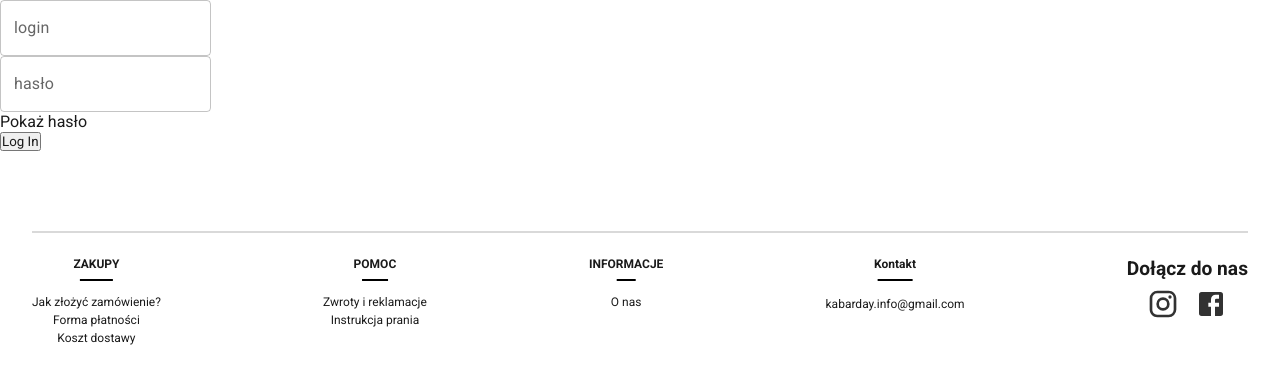
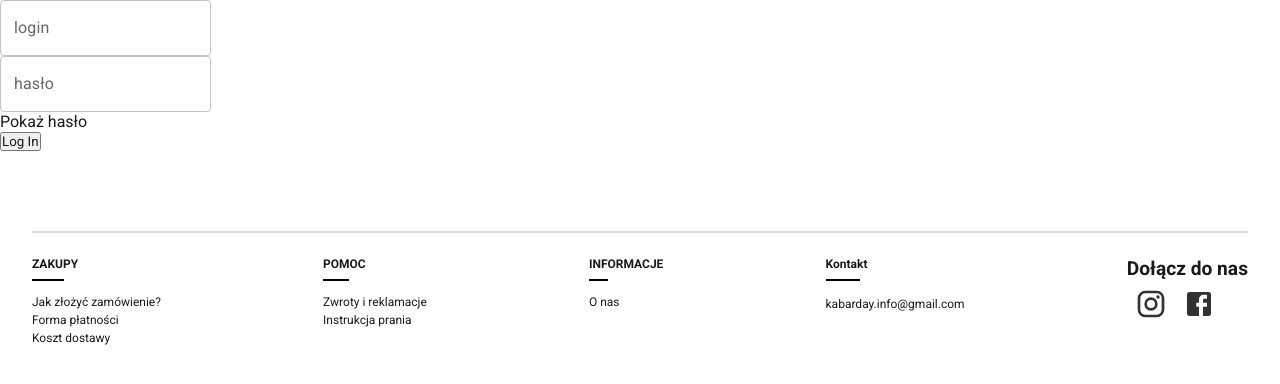
Before and after one commit to akopowicz/kabarday, a React (Vite) app: page / in a window 1280 px wide. Shown: the top 384 px of the page. Built offline with nearby package versions, Linux system fonts and the light colour scheme; no server answers.

Commit message:
changed styles for footer

```diff
--- a/src/Footer/Footer.module.css
+++ b/src/Footer/Footer.module.css
@@ -64,10 +64,19 @@
 
 @media (min-width: 768px) {
 
+    .footer {
+        text-align: left;
+    }
+
     .footerWrapper {
         display: flex;
         width: 95%;
         justify-content: space-between;
+    }
+
+    .line {
+        left: 0;
+        transform: unset;
     }
 
     .footerNavigationWrapper {
```
